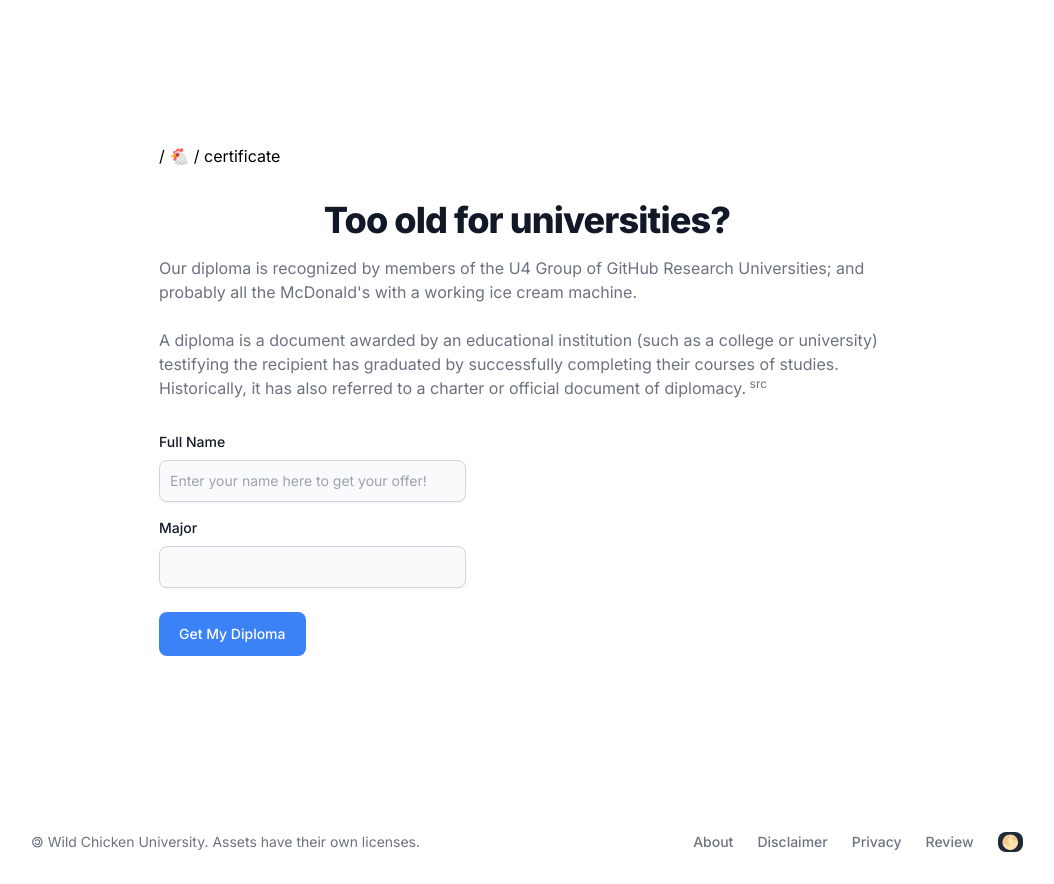
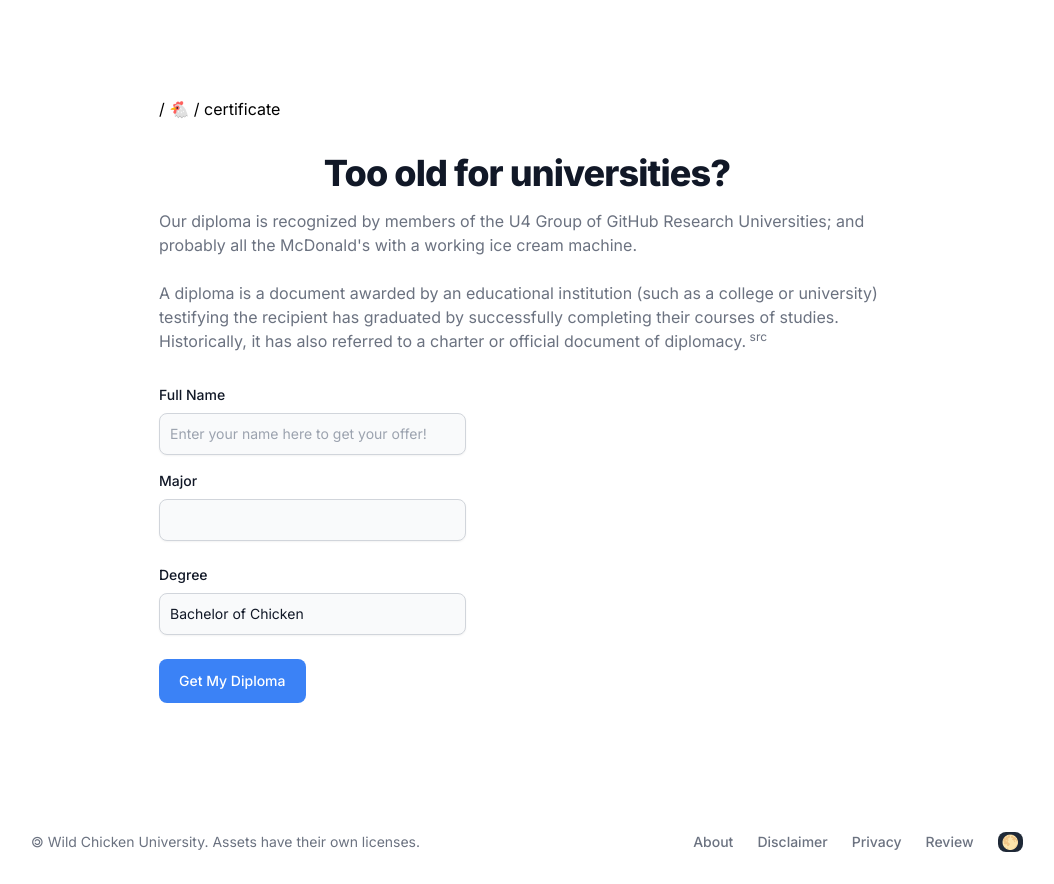
Before and after one commit to WildChickenUniversity/WildChickenUniversity, a Next.js app: page /diploma in a window 1280 px wide. Shown: the whole page, without its empty margins (113-1167 px from the left). Built offline with nearby package versions, Linux system fonts and the light colour scheme.

Commit message:
customizable diploma

```diff
--- a/app/components/generate-diploma.tsx
+++ b/app/components/generate-diploma.tsx
@@ -5,9 +5,10 @@ import downloadPDF from "./download-pdf";
 type DiplomaProps = {
   username: string;
   major: string;
+  degree: string;
 };
 
-async function generateDiploma({ username, major }: DiplomaProps) {
+async function generateDiploma({ username, major, degree }: DiplomaProps) {
   // Fetch the PDF with form fields
   const formUrl = "/template_diploma.pdf";
   // const formUrl = "https://raw.githubusercontent.com/WildChickenUniversity/WildChickenUniversity/master/assets/template_diploma.pdf"
@@ -39,16 +40,23 @@ async function generateDiploma({ username, major }: DiplomaProps) {
   // Get all fields in the PDF by their names
   const majorField = form.getTextField("major");
   const nameField = form.getTextField("name");
+  const degreeField = form.getTextField("degree");
 
   // idiot-proof
   // just please don't enter a super long major name :)
   const widthMajorField = 450;
+  const widthDegreeField = 450;
   const widthNameField = 350;
   const widthMajor = major.length * 40;
   const widthName = username.length * 40;
+  const widthDegree = degree.length * 40;
   if (widthMajorField < widthMajor) {
     let fontSizeMajor = widthMajorField / major.length;
     majorField.setFontSize(fontSizeMajor);
+  }
+  if (widthNameField < widthName) {
+    let fontSizeName = widthNameField / major.length;
+    majorField.setFontSize(fontSizeName);
   }
   if (widthNameField < widthName) {
     let fontSizeName = widthNameField / major.length;
@@ -58,12 +66,16 @@ async function generateDiploma({ username, major }: DiplomaProps) {
   // Fill in the name field
   majorField.setText(major);
   nameField.setText(username);
+  degreeField.setText(degree);
 
   majorField.updateAppearances(
     englishUnicode.test(major) ? chomskyFont : sourceHanSerif
   );
   nameField.updateAppearances(
     englishUnicode.test(username) ? chomskyFont : sourceHanSerif
+  );
+  degreeField.updateAppearances(
+    englishUnicode.test(degree) ? chomskyFont : sourceHanSerif
   );
 
   // Flatten the form fields
--- a/app/diploma/page.tsx
+++ b/app/diploma/page.tsx
@@ -6,20 +6,28 @@ import NavPath from "../components/nav-path";
 export default function Diploma() {
   const [username, setUsername] = useState("");
   const [major, setMajor] = useState("");
+  const [degree, setDegree] = useState("Bachelor of Chicken");
   const [customMajor, setCustomMajor] = useState("");
   const [enableCustomMajor, setEnableCustomMajor] = useState(false);
-
+  const [customDegree, setCustomDegree] = useState("");
+  const [enableCustomDegree, setEnableCustomDegree] = useState(false);
   const handleSumbit = async (event: React.FormEvent<HTMLFormElement>) => {
     event.preventDefault();
     const majorField: string =
       enableCustomMajor && customMajor !== "" ? customMajor : major;
-    await createDiplomaPDF({ username, major: majorField });
+    await createDiplomaPDF({ username, major: majorField, degree });
   };
 
-  const handleSelectChange = async (value: string) => {
+  const handleSelectChangeMajor = async (value: string) => {
     setMajor(value);
     // Show the input field if the user selects "other"
     setEnableCustomMajor(value === "other");
+  };
+
+  const handleSelectChangeDegree = async (value: string) => {
+    setDegree(value);
+    // Show the input field if the user selects "other"
+    setEnableCustomDegree(value === "other");
   };
 
   return (
@@ -77,7 +85,7 @@ export default function Diploma() {
                 name="major"
                 value={major}
                 onChange={(e) => {
-                  handleSelectChange(e.target.value);
+                  handleSelectChangeMajor(e.target.value);
                   setMajor(e.target.value);
                 }}
               >
@@ -102,6 +110,38 @@ export default function Diploma() {
               )}
             </div>
           </div>
+          <div className="flex mb-4 items-center">
+            <div className="flex-grow">
+              <label className="block mb-2 text-sm font-medium text-gray-900 dark:text-gray-300">
+                Degree
+              </label>
+              <select
+                className="mb-2 relative inline-block w-5/12 appearance-none shadow-sm bg-gray-50 border border-gray-300 text-gray-900 text-sm rounded-lg focus:ring-primary-500 focus:border-primary-500  p-2.5 dark:bg-gray-700 dark:border-gray-600 dark:placeholder-gray-400 dark:text-white dark:focus:ring-primary-500 dark:focus:border-primary-500 dark:shadow-sm-light"
+                name="degree"
+                value={degree}
+                onChange={(e) => {
+                  handleSelectChangeDegree(e.target.value);
+                  setDegree(e.target.value);
+                }}
+              >
+                <option value="Bachelor of Chicken">Bachelor of Chicken</option>
+                <option value="Master of Chicken">Master of Chicken</option>
+                <option value="Doctor of Philosophy">
+                  Doctor of Philosophy
+                </option>
+                <option value="other">Other</option>
+              </select>
+              {enableCustomDegree && (
+                <input
+                  className="relative ml-4 inline-block shadow-sm w-1/2 bg-gray-50 border border-gray-300 text-gray-900 text-sm rounded-lg focus:ring-primary-500 focus:border-primary-500  p-2.5 dark:bg-gray-700 dark:border-gray-600 dark:placeholder-gray-400 dark:text-white dark:focus:ring-primary-500 dark:focus:border-primary-500 dark:shadow-sm-light"
+                  name="customDegree"
+                  value={customDegree}
+                  placeholder="Enter your degree"
+                  onChange={(e) => setCustomDegree(e.target.value)}
+                />
+              )}
+            </div>
+          </div>
           <div className="flex items-center justify-between">
             <button
               className="bg-blue-500 py-3 px-5 text-sm font-medium text-center text-white rounded-lg bg-primary-700 sm:w-fit hover:bg-primary-800 focus:ring-4 focus:outline-none focus:ring-primary-300 dark:bg-primary-600 dark:hover:bg-primary-700 dark:focus:ring-primary-800"
```
Also changed, not shown: 1 other file (tests, documents, lock files or other folders).
